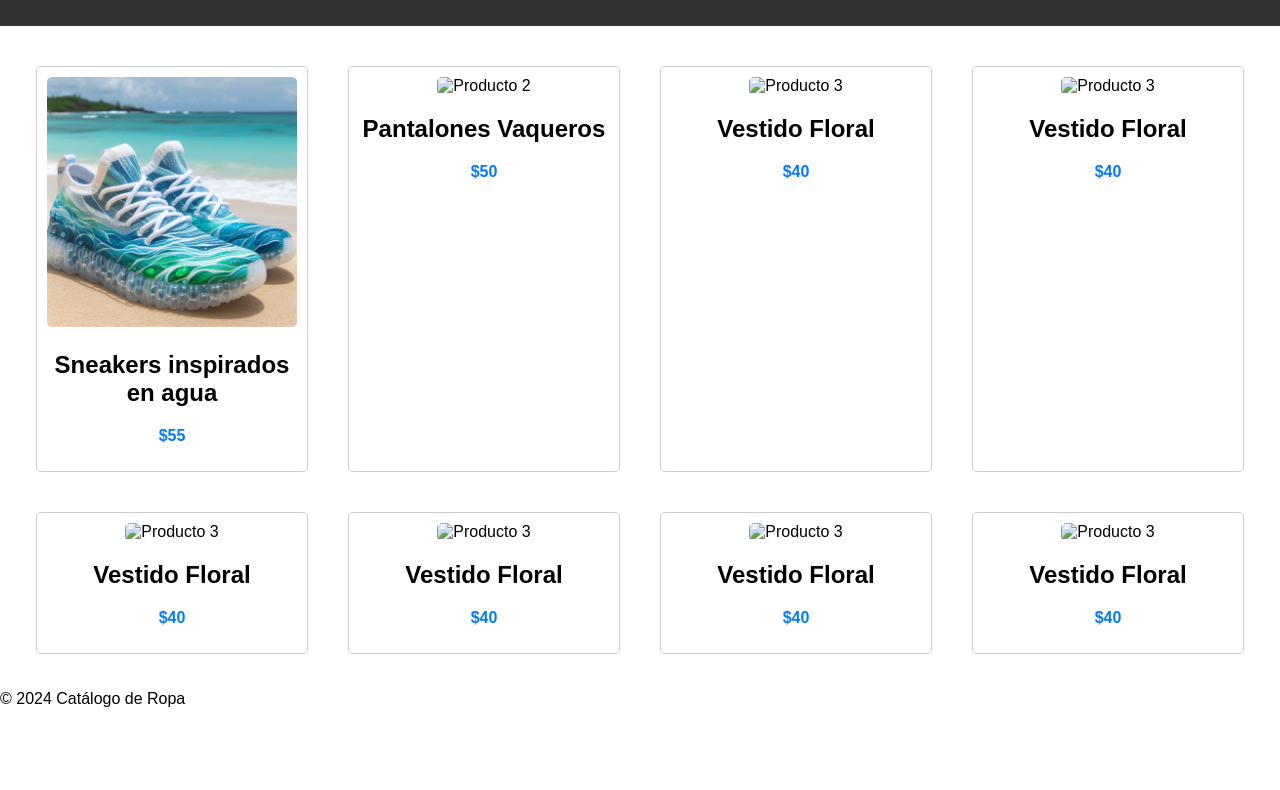
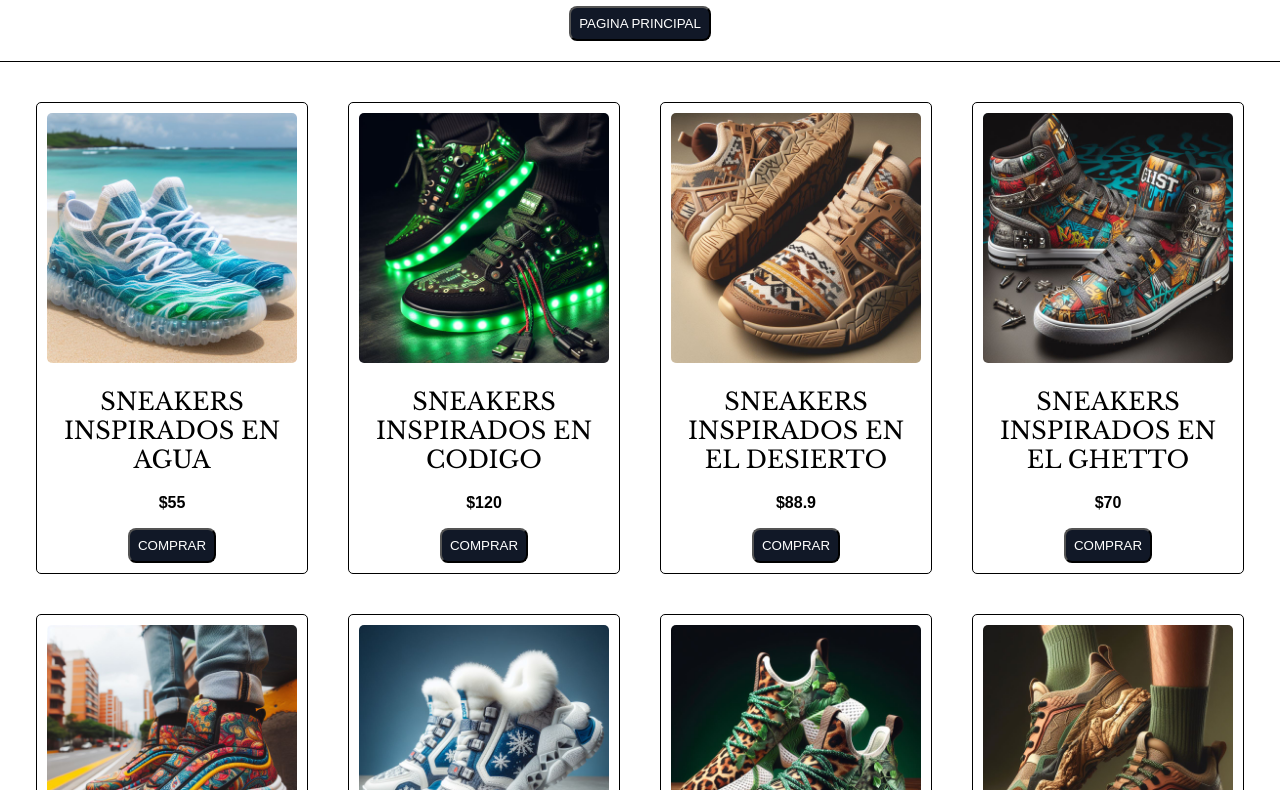
Before and after one commit to aristi1215/proyecto-hackaton, a plain HTML site: page catalogo.html in a window 1280 px wide. Shown: the part 97-887 px from the top of the page. Before the commit the page ends 821 px from the top, so only its background shows below. Drawn offline with nearby package versions, Linux system fonts and the light colour scheme.

Commit message:
final commit

```diff
--- a/catalogo.html
+++ b/catalogo.html
@@ -7,70 +7,81 @@
     <title>Catálogo</title>
     <link rel="stylesheet" href="public/estilos/catalogo.css">
     <link rel="preconnect" href="https://fonts.googleapis.com">
-<link rel="preconnect" href="https://fonts.gstatic.com" crossorigin>
-<link href="https://fonts.googleapis.com/css2?family=Libre+Baskerville:wght@400;700&display=swap" rel="stylesheet">
+    <link rel="preconnect" href="https://fonts.gstatic.com" crossorigin>
+    <link href="https://fonts.googleapis.com/css2?family=Libre+Baskerville:wght@400;700&display=swap" rel="stylesheet">
 </head>
 
 <body>
     <header>
-        <h1>Catálogo de Sneakers</h1>
+        <h1>CATÁLOGO SNEAKERS</h1>
+
+        <button>PAGINA PRINCIPAL</button>
+
     </header>
 
     <section>
 
-        <div class="product" onclick="mostrarDetalle('Camisa de Algodón', 30)">
+        <div class="product" onclick="mostrarDetalle('tenis sobre agua', 55)">
             <img src="public/imagenes/tenis agua.jpg" alt="Producto 1">
             <h2>Sneakers inspirados en agua</h2>
             <p class="price">$55</p>
+            <button>COMPRAR</button>
         </div>
 
-        <div class="product" onclick="mostrarDetalle('Pantalones Vaqueros', 50)">
-            <img src="ropa2.jpg" alt="Producto 2">
-            <h2>Pantalones Vaqueros</h2>
-            <p class="price">$50</p>
+        <div class="product" onclick="mostrarDetalle('tenis sobre codigo', 120)">
+            <img src="public/imagenes/tenis codigo.jpg" alt="Producto 2">
+            <h2>Sneakers inspirados en codigo</h2>
+            <p class="price">$120</p>
+            <button>COMPRAR</button>
         </div>
 
-        <div class="product" onclick="mostrarDetalle('Vestido Floral', 40)">
-            <img src="ropa3.jpg" alt="Producto 3">
-            <h2>Vestido Floral</h2>
-            <p class="price">$40</p>
+        <div class="product" onclick="mostrarDetalle('tenis sobre desierto', 88.9)">
+            <img src="public/imagenes/tenis desierto.jpg" alt="Producto 3">
+            <h2>Sneakers inspirados en el desierto</h2>
+            <p class="price">$88.9</p>
+            <button>COMPRAR</button>
         </div>
 
-        <div class="product" onclick="mostrarDetalle('Vestido Floral', 40)">
-            <img src="ropa3.jpg" alt="Producto 3">
-            <h2>Vestido Floral</h2>
-            <p class="price">$40</p>
+        <div class="product" onclick="mostrarDetalle('tenis sobre el guetto', 70)">
+            <img src="public/imagenes/tenis ghetto.jpg" alt="Producto 4">
+            <h2>Sneakers inspirados en el ghetto</h2>
+            <p class="price">$70</p>
+            <button>COMPRAR</button>
         </div>
 
-        <div class="product" onclick="mostrarDetalle('Vestido Floral', 40)">
-            <img src="ropa3.jpg" alt="Producto 3">
-            <h2>Vestido Floral</h2>
-            <p class="price">$40</p>
+        <div class="product" onclick="mostrarDetalle('tenis sobre medellin', 95)">
+            <img src="public/imagenes/tenis medellin.jpg" alt="Producto 5">
+            <h2>Sneakers inspirados en Medellín</h2>
+            <p class="price">$95</p>
+            <button>COMPRAR</button>
         </div>
 
-        <div class="product" onclick="mostrarDetalle('Vestido Floral', 40)">
-            <img src="ropa3.jpg" alt="Producto 3">
-            <h2>Vestido Floral</h2>
-            <p class="price">$40</p>
+        <div class="product" onclick="mostrarDetalle('tenis sobre nieve', 135)">
+            <img src="public/imagenes/tenis nieve.jpg" alt="Producto 6">
+            <h2>Sneakers inspirados en la nieve</h2>
+            <p class="price">$135</p>
+            <button>COMPRAR</button>
         </div>
 
-        <div class="product" onclick="mostrarDetalle('Vestido Floral', 40)">
-            <img src="ropa3.jpg" alt="Producto 3">
-            <h2>Vestido Floral</h2>
-            <p class="price">$40</p>
+        <div class="product" onclick="mostrarDetalle('tenis sobre la selva', 99.9)">
+            <img src="public/imagenes/tenis selva.jpg" alt="Producto 7">
+            <h2>Sneakers inspirados en la selva</h2>
+            <p class="price">$99.9</p>
+            <button>COMPRAR</button>
         </div>
 
-        <div class="product" onclick="mostrarDetalle('Vestido Floral', 40)">
-            <img src="ropa3.jpg" alt="Producto 3">
-            <h2>Vestido Floral</h2>
-            <p class="price">$40</p>
+        <div class="product" onclick="mostrarDetalle('tenis sobre la selva', 64.9)">
+            <img src="public/imagenes/tenis tierra.jpg" alt="Producto 8">
+            <h2>Sneakers inspirados en la tierra</h2>
+            <p class="price">$64.9</p>
+            <button>COMPRAR</button>
         </div>
 
     </section>
 
 
     <footer>
-        <p>&copy; 2024 Catálogo de Ropa</p>
+        <p>&copy; 2024 Catálogo de Sneakers</p>
     </footer>
 
     <script src="catalogo.js"></script>
--- a/catalogo.js
+++ b/catalogo.js
@@ -1,4 +1,6 @@
-function mostrarDetalle(nombre, precio, imagen){
+
+
+function mostrarDetalle(nombre, precio){
     alert("Detalles:\n\nNombre: " + nombre + "\nPrecio: " + precio);
     console.log("FF")
 }
--- a/public/estilos/catalogo.css
+++ b/public/estilos/catalogo.css
@@ -5,11 +5,32 @@ body {
 }
 
 header {
-    background-color: #333;
-    color: #fff;
+    background-color: white;
+    color: black;
     text-align: center;
     padding: 20px 0;
+    border-bottom: solid 1px black;
+
+}
+
+header button {
+    border-radius: 8px;
+    background-color: #111827;
+    color: white;
+    padding: 8px;
+    cursor: pointer;
+}
+
+header button:hover {
+    background-color: #cbd5e1;
+    color: #111827;
+    transition: 0.5s ease;
+    border: #cbd5e1;
+}
+
+h1 {
     font-family: 'Libre Baskerville', serif;
+    font-weight: 400
 }
 
 section {
@@ -23,7 +44,7 @@ section {
     text-align: center;
     margin: 20px;
     padding: 10px;
-    border: 1px solid #ccc;
+    border: 1px solid black;
     border-radius: 5px;
     width: 250px;
 }
@@ -36,6 +57,31 @@ section {
 
 .price {
     font-weight: bold;
-    color: #007bff;
+    color: black;
     margin-top: 10px;
 }
+
+h2 {
+    font-family: 'Libre Baskerville', serif;
+    font-weight: 400;
+    text-transform: uppercase;
+}
+
+footer {
+    text-align: center;
+}
+
+.product button {
+    border-radius: 8px;
+    background-color: #111827;
+    color: white;
+    padding: 8px;
+    cursor: pointer;
+}
+
+.product button:hover {
+    background-color: #cbd5e1;
+    color: #111827;
+    transition: 0.5s ease;
+    border: #cbd5e1;
+}
```
